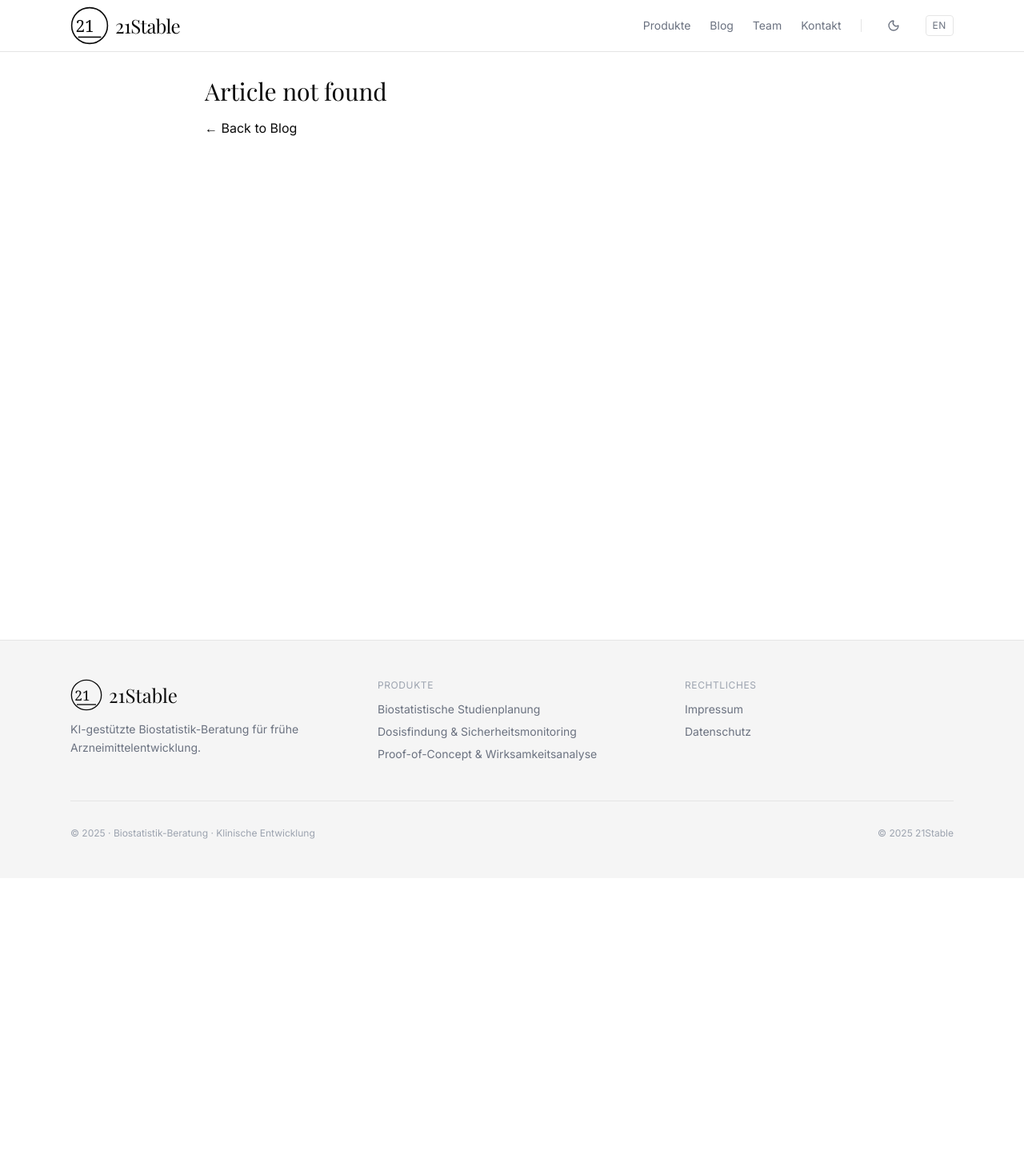
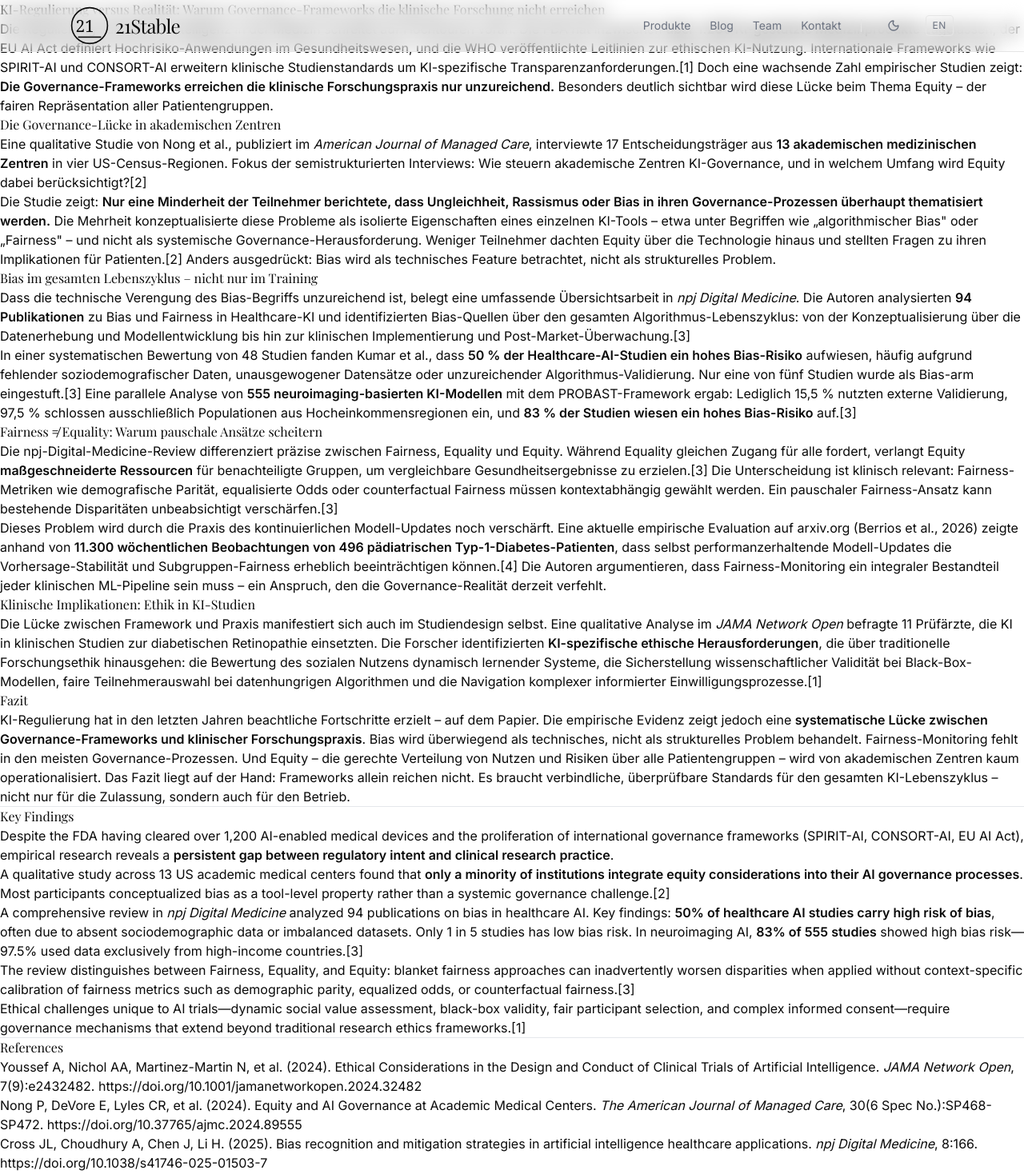
Before and after one commit to 21stable/21stable-website, a Next.js app: page /blog/ki-regulierung-versus-realitaet-2026-05-18 in a window 1280 px wide. Shown: the top 1468 px of the page at 80% size. Before the commit the page ends 1098 px from the top, so only its background shows below. Built offline with nearby package versions, Linux system fonts and the light colour scheme; a web font is replaced by a local one.

Commit message:
publish: KI-Regulierung versus Realität Blog Post (2026-05-18)

```diff
--- /dev/null
+++ b/src/app/blog/ki-regulierung-versus-realitaet-2026-05-18/page.mdx
@@ -0,0 +1,66 @@
+---
+title: "KI-Regulierung versus Realität: Warum Governance-Frameworks die klinische Forschung nicht erreichen"
+title_en: "AI Governance vs. Reality: Why Regulatory Frameworks Fail to Reach Clinical Research"
+date: "2026-05-18"
+category: "KI-Ethik"
+description: "Obwohl über 1.200 KI-Medizinprodukte FDA-zugelassen sind, zeigen Studien: Nur eine Minderheit der akademischen Zentren integriert Equity in ihre KI-Governance, und 50 % der Healthcare-AI-Studien weisen hohes Bias-Risiko auf."
+description_en: "Despite 1,200+ FDA-cleared AI medical devices, studies show that only a minority of academic centers integrate equity into AI governance, and 50% of healthcare AI studies carry high risk of bias."
+author: "21Stable Team"
+draft: false
+---
+
+# KI-Regulierung versus Realität: Warum Governance-Frameworks die klinische Forschung nicht erreichen
+
+Die Regulierung künstlicher Intelligenz in der Medizin schreitet auf Hochtouren voran. Die FDA hat inzwischen **über 1.200 KI-gestützte Medizinprodukte** zugelassen, der EU AI Act definiert Hochrisiko-Anwendungen im Gesundheitswesen, und die WHO veröffentlichte Leitlinien zur ethischen KI-Nutzung. Internationale Frameworks wie SPIRIT-AI und CONSORT-AI erweitern klinische Studienstandards um KI-spezifische Transparenzanforderungen.[1] Doch eine wachsende Zahl empirischer Studien zeigt: **Die Governance-Frameworks erreichen die klinische Forschungspraxis nur unzureichend.** Besonders deutlich sichtbar wird diese Lücke beim Thema Equity – der fairen Repräsentation aller Patientengruppen.
+
+## Die Governance-Lücke in akademischen Zentren
+
+Eine qualitative Studie von Nong et al., publiziert im *American Journal of Managed Care*, interviewte 17 Entscheidungsträger aus **13 akademischen medizinischen Zentren** in vier US-Census-Regionen. Fokus der semistrukturierten Interviews: Wie steuern akademische Zentren KI-Governance, und in welchem Umfang wird Equity dabei berücksichtigt?[2]
+
+Die Studie zeigt: **Nur eine Minderheit der Teilnehmer berichtete, dass Ungleichheit, Rassismus oder Bias in ihren Governance-Prozessen überhaupt thematisiert werden.** Die Mehrheit konzeptualisierte diese Probleme als isolierte Eigenschaften eines einzelnen KI-Tools – etwa unter Begriffen wie „algorithmischer Bias" oder „Fairness" – und nicht als systemische Governance-Herausforderung. Weniger Teilnehmer dachten Equity über die Technologie hinaus und stellten Fragen zu ihren Implikationen für Patienten.[2] Anders ausgedrückt: Bias wird als technisches Feature betrachtet, nicht als strukturelles Problem.
+
+## Bias im gesamten Lebenszyklus – nicht nur im Training
+
+Dass die technische Verengung des Bias-Begriffs unzureichend ist, belegt eine umfassende Übersichtsarbeit in *npj Digital Medicine*. Die Autoren analysierten **94 Publikationen** zu Bias und Fairness in Healthcare-KI und identifizierten Bias-Quellen über den gesamten Algorithmus-Lebenszyklus: von der Konzeptualisierung über die Datenerhebung und Modellentwicklung bis hin zur klinischen Implementierung und Post-Market-Überwachung.[3]
+
+In einer systematischen Bewertung von 48 Studien fanden Kumar et al., dass **50 % der Healthcare-AI-Studien ein hohes Bias-Risiko** aufwiesen, häufig aufgrund fehlender soziodemografischer Daten, unausgewogener Datensätze oder unzureichender Algorithmus-Validierung. Nur eine von fünf Studien wurde als Bias-arm eingestuft.[3] Eine parallele Analyse von **555 neuroimaging-basierten KI-Modellen** mit dem PROBAST-Framework ergab: Lediglich 15,5 % nutzten externe Validierung, 97,5 % schlossen ausschließlich Populationen aus Hocheinkommensregionen ein, und **83 % der Studien wiesen ein hohes Bias-Risiko** auf.[3]
+
+## Fairness ≠ Equality: Warum pauschale Ansätze scheitern
+
+Die npj-Digital-Medicine-Review differenziert präzise zwischen Fairness, Equality und Equity. Während Equality gleichen Zugang für alle fordert, verlangt Equity **maßgeschneiderte Ressourcen** für benachteiligte Gruppen, um vergleichbare Gesundheitsergebnisse zu erzielen.[3] Die Unterscheidung ist klinisch relevant: Fairness-Metriken wie demografische Parität, equalisierte Odds oder counterfactual Fairness müssen kontextabhängig gewählt werden. Ein pauschaler Fairness-Ansatz kann bestehende Disparitäten unbeabsichtigt verschärfen.[3]
+
+Dieses Problem wird durch die Praxis des kontinuierlichen Modell-Updates noch verschärft. Eine aktuelle empirische Evaluation auf arxiv.org (Berrios et al., 2026) zeigte anhand von **11.300 wöchentlichen Beobachtungen von 496 pädiatrischen Typ-1-Diabetes-Patienten**, dass selbst performanzerhaltende Modell-Updates die Vorhersage-Stabilität und Subgruppen-Fairness erheblich beeinträchtigen können.[4] Die Autoren argumentieren, dass Fairness-Monitoring ein integraler Bestandteil jeder klinischen ML-Pipeline sein muss – ein Anspruch, den die Governance-Realität derzeit verfehlt.
+
+## Klinische Implikationen: Ethik in KI-Studien
+
+Die Lücke zwischen Framework und Praxis manifestiert sich auch im Studiendesign selbst. Eine qualitative Analyse im *JAMA Network Open* befragte 11 Prüfärzte, die KI in klinischen Studien zur diabetischen Retinopathie einsetzten. Die Forscher identifizierten **KI-spezifische ethische Herausforderungen**, die über traditionelle Forschungsethik hinausgehen: die Bewertung des sozialen Nutzens dynamisch lernender Systeme, die Sicherstellung wissenschaftlicher Validität bei Black-Box-Modellen, faire Teilnehmerauswahl bei datenhungrigen Algorithmen und die Navigation komplexer informierter Einwilligungsprozesse.[1]
+
+## Fazit
+
+KI-Regulierung hat in den letzten Jahren beachtliche Fortschritte erzielt – auf dem Papier. Die empirische Evidenz zeigt jedoch eine **systematische Lücke zwischen Governance-Frameworks und klinischer Forschungspraxis**. Bias wird überwiegend als technisches, nicht als strukturelles Problem behandelt. Fairness-Monitoring fehlt in den meisten Governance-Prozessen. Und Equity – die gerechte Verteilung von Nutzen und Risiken über alle Patientengruppen – wird von akademischen Zentren kaum operationalisiert. Das Fazit liegt auf der Hand: Frameworks allein reichen nicht. Es braucht verbindliche, überprüfbare Standards für den gesamten KI-Lebenszyklus – nicht nur für die Zulassung, sondern auch für den Betrieb.
+
+---
+
+## Key Findings
+
+Despite the FDA having cleared over 1,200 AI-enabled medical devices and the proliferation of international governance frameworks (SPIRIT-AI, CONSORT-AI, EU AI Act), empirical research reveals a **persistent gap between regulatory intent and clinical research practice**.
+
+A qualitative study across 13 US academic medical centers found that **only a minority of institutions integrate equity considerations into their AI governance processes**. Most participants conceptualized bias as a tool-level property rather than a systemic governance challenge.[2]
+
+A comprehensive review in *npj Digital Medicine* analyzed 94 publications on bias in healthcare AI. Key findings: **50% of healthcare AI studies carry high risk of bias**, often due to absent sociodemographic data or imbalanced datasets. Only 1 in 5 studies has low bias risk. In neuroimaging AI, **83% of 555 studies** showed high bias risk—97.5% used data exclusively from high-income countries.[3]
+
+The review distinguishes between Fairness, Equality, and Equity: blanket fairness approaches can inadvertently worsen disparities when applied without context-specific calibration of fairness metrics such as demographic parity, equalized odds, or counterfactual fairness.[3]
+
+Ethical challenges unique to AI trials—dynamic social value assessment, black-box validity, fair participant selection, and complex informed consent—require governance mechanisms that extend beyond traditional research ethics frameworks.[1]
+
+---
+
+## References
+
+1. Youssef A, Nichol AA, Martinez-Martin N, et al. (2024). Ethical Considerations in the Design and Conduct of Clinical Trials of Artificial Intelligence. *JAMA Network Open*, 7(9):e2432482. https://doi.org/10.1001/jamanetworkopen.2024.32482
+
+2. Nong P, DeVore E, Lyles CR, et al. (2024). Equity and AI Governance at Academic Medical Centers. *The American Journal of Managed Care*, 30(6 Spec No.):SP468-SP472. https://doi.org/10.37765/ajmc.2024.89555
+
+3. Cross JL, Choudhury A, Chen J, Li H. (2025). Bias recognition and mitigation strategies in artificial intelligence healthcare applications. *npj Digital Medicine*, 8:166. https://doi.org/10.1038/s41746-025-01503-7
+
+4. Berrios RC, Fernandez-Luque L, Castillo C. (2026). An empirical evaluation of the risks of AI model updates using clinical data: stability, arbitrariness, and fairness. *arXiv preprint*, arXiv:2604.23954. https://arxiv.org/abs/2604.23954
```
